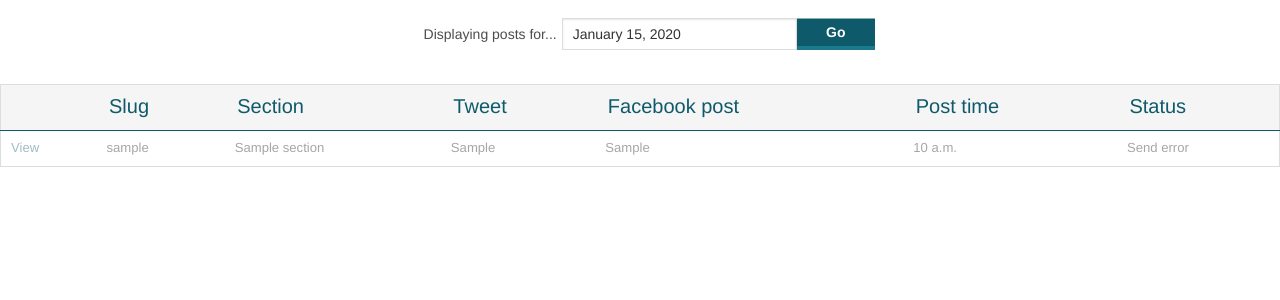
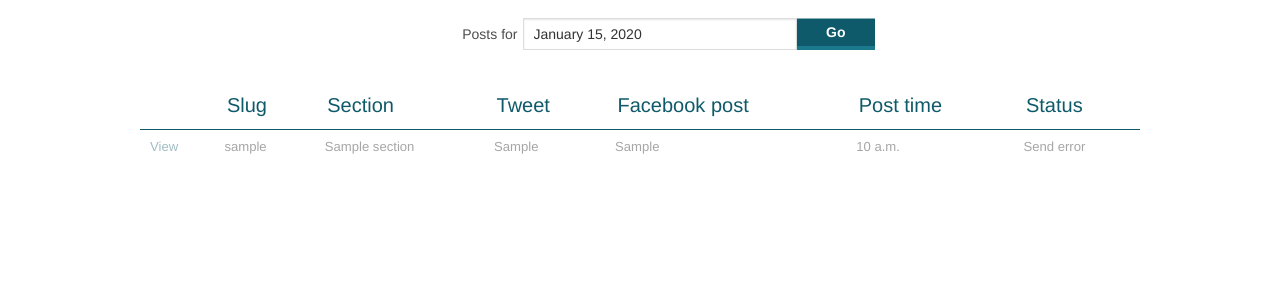
Before and after one commit to dailybruin/meow, a Django app: template meow/meow/templates/scheduler/dashboard.html in a window 1280 px wide. Shown: the part 30-330 px from the top of the page. Run offline with Django 3.2, Linux system fonts and the light colour scheme; tables that the repository leaves empty hold one stand-in row (values such as "Sample post"); the template is opened without the code that fills it: values that come from a table or form of the project are taken from there, most other values are stand-ins (such as "Sample title", 1, 10 or a date in 2020); some libraries are stand-ins or nearby versions.

Commit message:
Worked on dashboard

```diff
--- a/meow/meow/templates/scheduler/dashboard.html
+++ b/meow/meow/templates/scheduler/dashboard.html
@@ -15,10 +15,10 @@ $(document).ready(function(){
 <div class="row">
     <form id="posts-date" class="large-6 columns large-centered">
         <div class="row collapse">
-            <div class="small-4 columns">
-                <label for="date-change" class="right inline">Displaying posts for...</label>
+            <div class="small-3 columns">
+                <label for="date-change" class="right inline">Posts for</label>
             </div>
-            <div class="small-6 columns">
+            <div class="small-7 columns">
                 <input type="text" id="date-change" name="date" value="{{ view_date|date:"F j, Y" }}" />
             </div>
             <div class="small-2 columns">
@@ -37,14 +37,15 @@ $(document).ready(function(){
 </div>
 {% endif %}
 
+<div class="row">
     <table id="poststable">
         <thead>
             <tr>
                 <th data-sort="string"></th>
                 <th data-sort="string">Slug</th>
                 <th data-sort="string">Section</th>
-            <th data-sort="string">Tweet</th>
-            <th data-sort="string">Facebook post</th>
+                <th data-sort="string" class="twitter-column">Tweet</th>
+                <th data-sort="string" class="facebook-column">Facebook post</th>
                 <th data-sort="int" class="time-column">Post time</th>
                 <th data-sort="string">Status</th>
             </tr>
@@ -52,17 +53,18 @@ $(document).ready(function(){
         <tbody>
             {% for post in smposts %}
             <tr class="{% if post.sent or post.post_status == 3 %}sent {% endif %}{% if not post.pub_date %}lost {% endif %}">
-            <td><a class="btn btn-small" href="/edit/{{ post.id }}/">{% if post.sent or not perms.scheduler.add_edit_post %}View{% else %}Edit{% endif %}</button></td>
+                <td><a href="/edit/{{ post.id }}/">{% if post.sent or not perms.scheduler.add_edit_post %}View{% else %}Edit{% endif %}</button></td>
                 <td>{{ post.slug }}</td>
                 <td>{{ post.section }}</td>
-            <td>{{ post.post_twitter }}</td>
-            <td>{{ post.post_facebook }}</td>
+                <td class="twitter-column">{{ post.post_twitter }}</td>
+                <td class="facebook-column">{{ post.post_facebook }}</td>
                 <td {% if post.pub_time %}data-sort-value="{{ post.pub_time|time:'Hi' }}"{% endif %}>{% if post.pub_time %}{{ post.pub_time }}{% endif %}</td>
                 <td>{{ post.post_status_string }}</td>
             </tr>
             {% endfor %}
         </tbody>
     </table>
+</div>
 
 
 {% endblock %}
--- a/meow/scheduler/static/scheduler.css
+++ b/meow/scheduler/static/scheduler.css
@@ -129,10 +129,15 @@ input[type="button"]:hover, input[type="submit"]:hover, button:hover, .button:ho
 
 #poststable {
     width: 100%;
+    border:none;
 }
 
 #poststable td {
     padding:10px;
+}
+
+#poststable thead {
+    background-color:transparent;
 }
 
 #poststable thead tr {
@@ -358,3 +363,26 @@ label[for="date-change"] {
     display: block;
     width: 100%;
 }
+
+/* Very large screens */
+@media only screen and (min-width: 1441px) {  }
+
+/* Medium screens */
+@media only screen and (max-width: 1279px) and (min-width: 768px) {
+}
+
+/* Small screens */
+@media only screen and (max-width: 767px) {
+    #poststable .twitter-column, #poststable .facebook-column {
+        display:none;
+    }
+}
+
+/* Landscape Orientation */
+@media screen and (orientation: landscape) {  }
+
+/* Portrait Orientation */
+@media screen and (orientation: portrait) {  }
+
+/* Touch Detection */
+.touch .your-class { ... }
```
Lines whose indentation alone changed are shown as unchanged.
